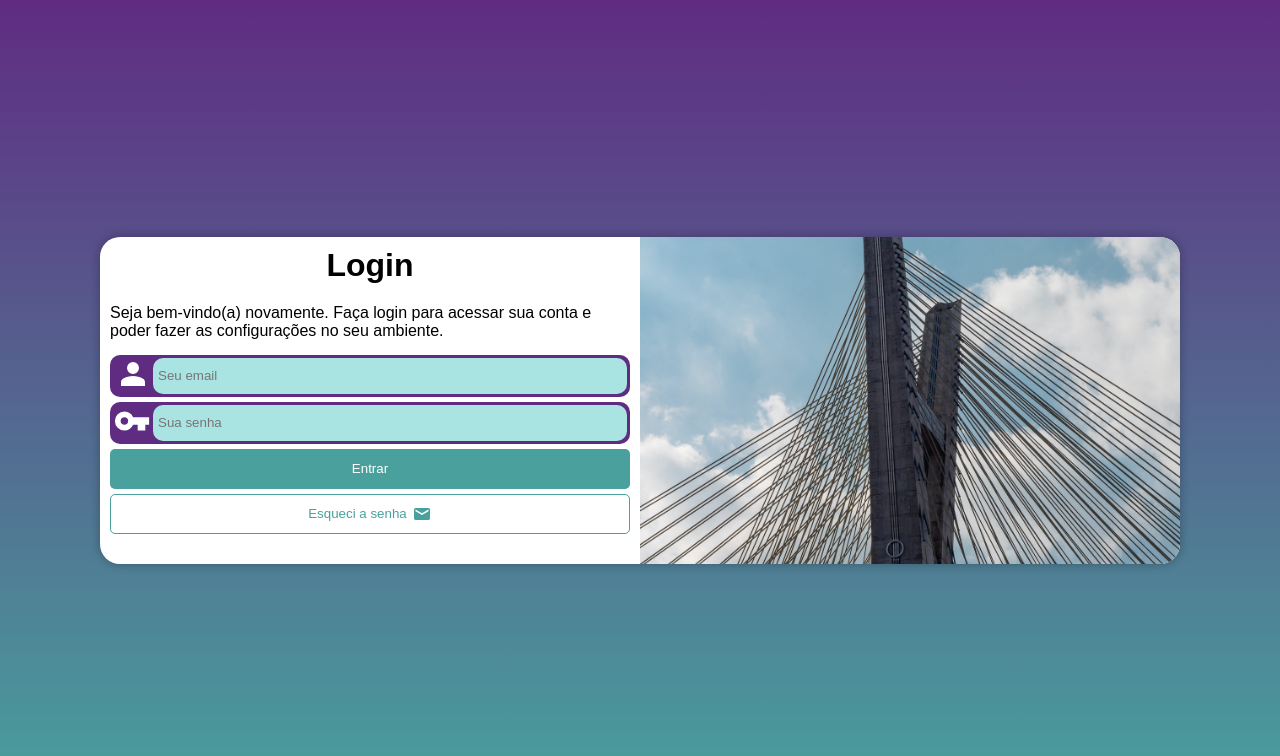
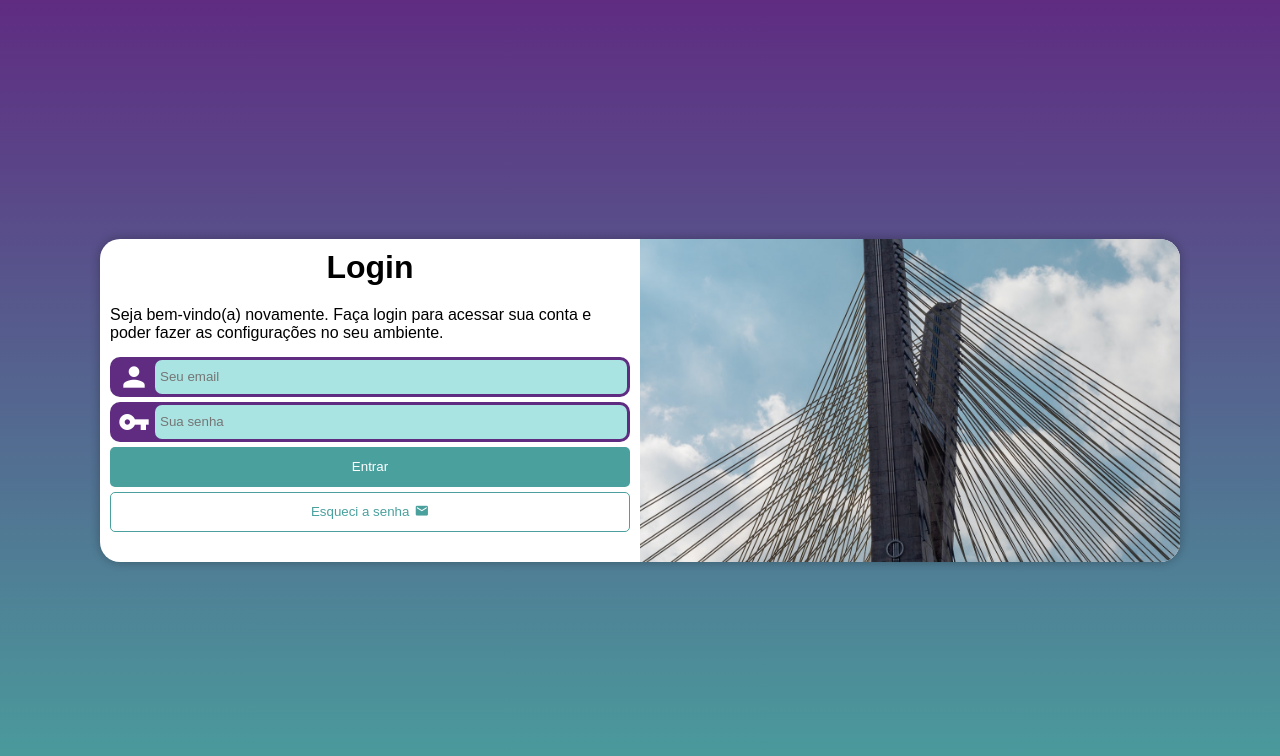
Before and after one commit to Ronan-cn/projeto-login, a plain HTML site: page index.html in a window 1280 px wide. Drawn offline with Linux system fonts and the light colour scheme.

Commit message:
pequenos ajustes

```diff
--- a/index.html
+++ b/index.html
@@ -15,18 +15,16 @@
         <h1>Login</h1>
         <p>Seja bem-vindo(a) novamente. Faça login para acessar sua conta e poder fazer as configurações no seu ambiente.</p>
         <form action="login.php" method="post">
-          <div class="email-container">
-            <label for="email"><img src="./img/person-icon.svg" alt="" /></label>
-            <input type="email" name="email" id="email" placeholder="Seu email" maxlength="50" required />
+          <div class="input-container">
+            <label for="email"><span class="material-icons">person</span></label>
+            <input type="email" name="email" id="email" placeholder="Seu email" autocomplete="email" maxlength="50" required />
           </div>
-          <div class="password-container">
-            <label for="password"><img src="./img/key-icon.svg" alt="" /></label>
-            <input type="password" name="password" id="password" placeholder="Sua senha" minlength="8" maxlength="16" required />
+          <div class="input-container">
+            <label for="password"><span class="material-icons">vpn_key</span></label>
+            <input type="password" name="password" id="password" placeholder="Sua senha" autocomplete="current-password" minlength="8" maxlength="16" required />
           </div>
           <input class="submit-button" type="submit" value="Entrar" />
-          <button class="forget-password">
-            Esqueci a senha <svg xmlns="http://www.w3.org/2000/svg" height="20" viewBox="0 -960 960 960" width="20"><path d="M168-192q-29 0-50.5-21.5T96-264v-432q0-29 21.5-50.5T168-768h624q30 0 51 21.5t21 50.5v432q0 29-21 50.5T792-192H168Zm312-240 312-179v-85L480-517 168-696v85l312 179Z" /></svg>
-          </button>
+          <a href="#" class="forget-password">Esqueci a senha <span class="material-icons">email</span></a>
         </form>
       </section>
     </main>
--- a/styles/style.css
+++ b/styles/style.css
@@ -49,7 +49,7 @@ main {
   margin-bottom: 10px;
 }
 
-#form-section p {
+#form-section > p {
   font-size: 0.9em;
   margin-bottom: 10px;
 }
@@ -60,17 +60,19 @@ form {
   gap: 5px;
 }
 
-.email-container {
+.input-container {
   display: flex;
   align-items: center;
   background-color: #5f2c82;
   border-radius: 10px;
-  height: 42px;
+  height: 40px;
   padding: 3px;
 }
 
-.email-container img {
-  height: 40px;
+.input-container span {
+  color: #fff;
+  font-size: 2em;
+  margin: 5px;
 }
 
 #email {
@@ -78,7 +80,7 @@ form {
   height: 100%;
   border: none;
   outline: none;
-  border-radius: 10px;
+  border-radius: 7px;
   padding: 5px;
   background-color: #aae4e2;
 }
@@ -91,26 +93,12 @@ form {
   background-color: #e7fcfb;
 }
 
-.password-container {
-  display: flex;
-  align-items: center;
-  background-color: #5f2c82;
-  height: 42px;
-  border-radius: 10px;
-  padding: 3px;
-}
-
-.password-container img {
-  height: 38px;
-}
-
 #password {
   width: 100%;
   height: 100%;
-  margin-left: 2px;
   border: none;
   outline: none;
-  border-radius: 10px;
+  border-radius: 7px;
   padding: 5px;
   background-color: #aae4e2;
 }
@@ -140,6 +128,8 @@ form {
   display: flex;
   align-items: center;
   justify-content: center;
+  font-size: 0.833em;
+  text-decoration: none;
   background-color: white;
   color: #49a09d;
   border: 1px solid #49a09d;
@@ -149,17 +139,13 @@ form {
   cursor: pointer;
 }
 
-.forget-password svg {
-  fill: #49a09d;
+.forget-password span {
+  font-size: 1.1em;
 }
 
 .forget-password:hover {
   background-color: #49a09d;
   color: white;
-}
-
-.forget-password:hover svg {
-  fill: white;
 }
 
 @media screen and (min-width: 769px) {
```
